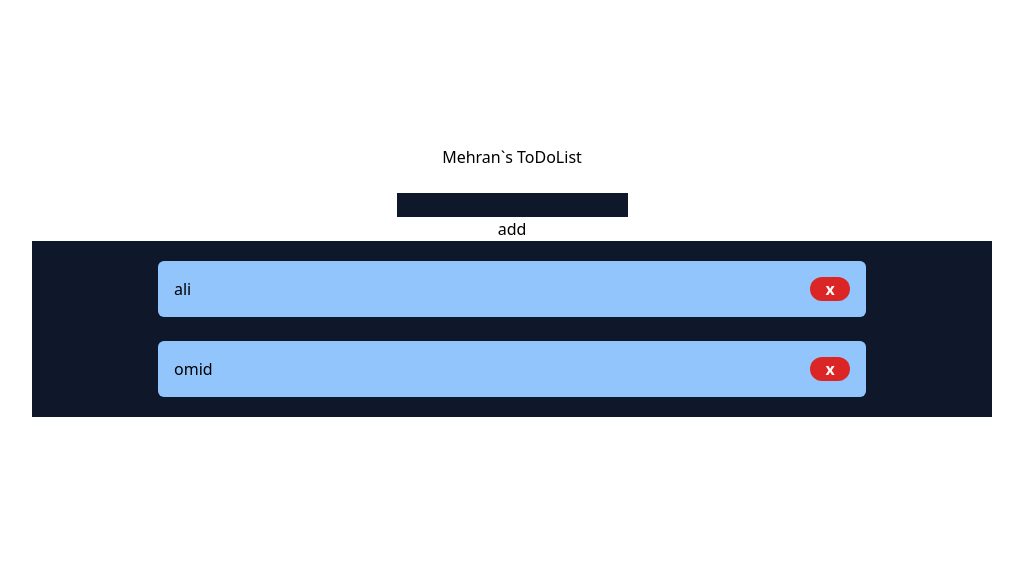
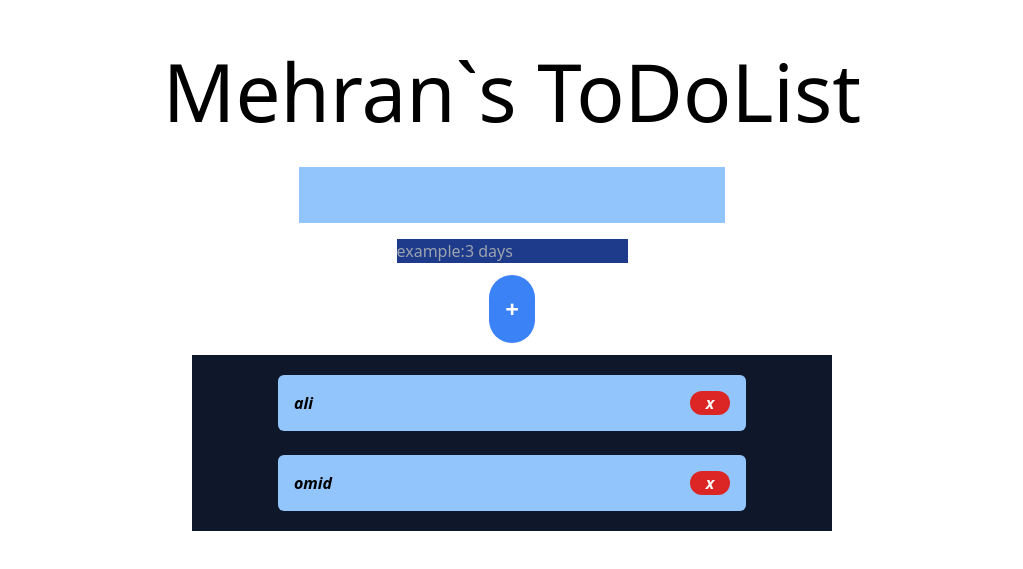
Before and after one commit to MehranMohamadi/To-Do-List, a Vue app: page / in a window 1280 px wide. Shown: the part 119-688 px from the top of the page, without its empty margins (128-1151 px from the left). Built offline with nearby package versions, Linux system fonts and the light colour scheme.

Commit message:
deleteItem

```diff
--- a/src/App.vue
+++ b/src/App.vue
@@ -1,22 +1,47 @@
 <script setup>
 import {useListStore} from './stores/List';
+import {ref} from "vue";
+
 
 const storeCounter = useListStore();
+const newTodo = ref('');
+const deadline = ref('');
+const taskDone = ref(true)
+
+function addItem() {
+  newTodo.value = ''
+  deadline.value = 0
+  storeCounter.List.push({name: newTodo, deadline: deadline})
+  storeCounter.taskDone(taskDone)
+  console.log(taskDone)
+}
+function deleteItem(index){
+  storeCounter.List.splice(index,1)
+
+}
+
+
 </script>
 
 <template>
   <div class=" w-screen h-screen dark:bg-slate-800 justify-center items-center flex flex=wrap flex-col ">
-  <h1 >Mehran`s ToDoList</h1>
-  <input type="text">
-  <input class="bg-slate-900" type="number">
+    <h1 class="text-7xl">Mehran`s ToDoList</h1>
+    <input v-model="newTodo"
+           class="bg-blue-300 border-none  w-1/3 m-4 p-4 selection:bg-fuchsia-300 selection:text-fuchsia-900 "
+           type="text"
+           placeholder="">
+    <input v-model="deadline" class="bg-blue-900" type="text" placeholder="example:3 days">
 
-  <button>add</button>
-<div class="bg-slate-900 w-9/12 p-2 justify-center items-center flex flex-wrap">
-  <p class="w-80  bg-blue-300 m-3 p-4 rounded-md w-9/12 "  v-for="(List,index) in storeCounter.List" :key="index">
-    {{ List.name }}
-    <span class=" bg-red-600 cursor-pointer text-zinc-50 w-10 justify-center rounded-full font-bold float-right flex justify-center items-center">x</span>
-  </p>
-</div>
+    <button class="bg-blue-500 rounded-full font-bold text-2xl text-white m-3 p-4 " @click="addItem">+</button>
+    <div class="bg-slate-900 xl:w-1/2  w-9/12 p-2 justify-center items-center flex flex-wrap flex-col">
+      <p class="hover:rounded-full selection:bg-fuchsia-300 selection:text-fuchsia-900  w-80 italic cursor-pointer hover:not-italic font-bold  bg-blue-300 m-3 p-4 rounded-md w-9/12 "
+         v-for="(List,index) in storeCounter.List" :key="index">
+        {{ List.name }}
+        <span
+            @click="()=>deleteItem(index)" class=" hover:bg-zinc-50 hover:text-red-600 bg-red-600 cursor-pointer text-zinc-50 w-10 justify-center rounded-full font-bold float-right flex justify-center items-center">x</span>
+      </p>
+
+    </div>
   </div>
 </template>
 
--- /dev/null
+++ b/src/components/testComponent.vue
@@ -0,0 +1,11 @@
+<template>
+<div>1</div>
+</template>
+
+<script setup>
+
+</script>
+
+<style scoped>
+
+</style>
--- a/src/stores/List.js
+++ b/src/stores/List.js
@@ -1,14 +1,19 @@
-import { defineStore } from 'pinia'
+import {defineStore} from 'pinia'
 
 export const useListStore = defineStore('counter', {
     state: () => {
-        return { List:[{name:'ali',deadline:'2',isDone:false},{name:'omid',deadline:'5',isDone:true},] }
+        return {
+            List: [{name: 'ali', deadline: '2', isDone: false, id: 0}, {
+                name: 'omid',
+                deadline: '5'
+            },]
+        }
     },
     // could also be defined as
     // state: () => ({ count: 0 })
     actions: {
-        increment() {
-            this.count++
+        taskDone(taskDone) {
+           return  taskDone = !taskDone
         },
     },
 })
--- a/tailwind.config.js
+++ b/tailwind.config.js
@@ -5,7 +5,21 @@ module.exports = {
         "./src/**/*.{vue,js,ts,jsx,tsx}",
     ],
     theme: {
-        extend: {},
+        extend: { fontSize: {
+                'xs': '.75rem',
+                'sm': '.875rem',
+                'tiny': '.875rem',
+                'base': '1rem',
+                'lg': '1.125rem',
+                'xl': '1.25rem',
+                '2xl': '1.5rem',
+                '3xl': '1.875rem',
+                '4xl': '2.25rem',
+                '5xl': '3rem',
+                '6xl': '4rem',
+                '7xl': '5rem',
+            }},
+
     },
     plugins: [],
 }
```
